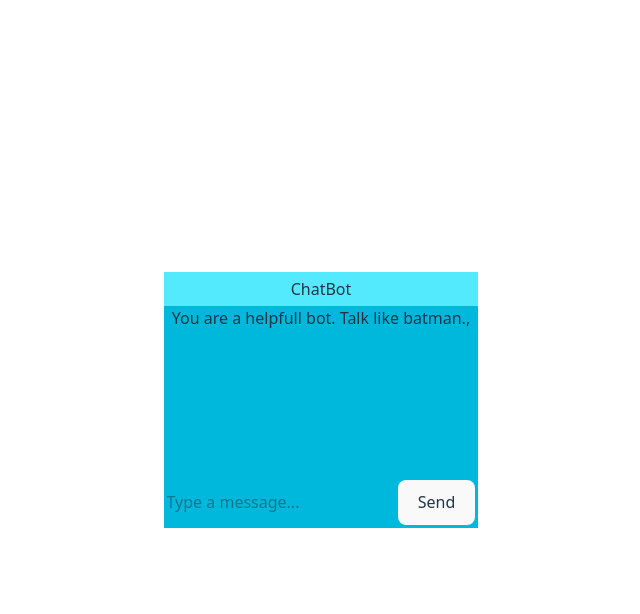
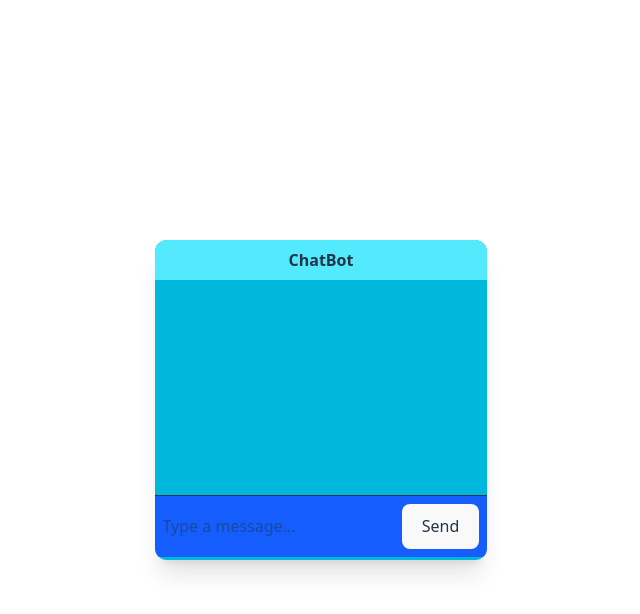
Before and after one commit to Ankit-1204/sigil, a React (Vite) app in the folder coal/: page / in a window 1280 px wide. Both pictures are taken after a click on the button 640 px from the left and 400 px from the top of the page. Shown: the top 614 px of the page, without its empty margins (319-959 px from the left). Built offline with nearby package versions, Linux system fonts and the light colour scheme.

Commit message:
Proper use initial prompt, front end

```diff
--- a/coal/src/components/ChatWidget.jsx
+++ b/coal/src/components/ChatWidget.jsx
@@ -9,7 +9,7 @@ export const ChatWidget= ({apiUrl, initialPrompt, widgetProp ,windowProp , messa
     }
     return(
         <div className={'widgetProp'}>
-            {active ? <Chat/> :<button onClick={()=>handleClick()}> <FontAwesomeIcon icon={faMessage} /> </button>}
+            {active ? <Chat initialPrompt='Talk like superman'/> :<button onClick={()=>handleClick()}> <FontAwesomeIcon icon={faMessage} /> </button>}
         </div>
 
     )
--- a/coal/src/components/ChatWindow.jsx
+++ b/coal/src/components/ChatWindow.jsx
@@ -3,10 +3,10 @@ import { useState , useEffect} from 'react';
 import axios from "axios"
 import './Window.css'
 const API = 'http://127.0.0.1:8080/chat'
-export const Chat= ({apiUrl, initialPrompt,windowProp , messageProp})=>{
+export const Chat= ({ initialPrompt,windowProp , messageProp})=>{
     const [input, setInput] = useState("");
-    initialPrompt="You are a helpfull bot. Talk like batman."
-    const [messages, setMessages] = useState([{text: initialPrompt, role : 'user'}]);
+    const Prompt=initialPrompt || "You are a helpfull bot. Talk like batman."
+    const [messages, setMessages] = useState([]);
 
     const handleSend= async ()=>{
         if(!input.trim()){
@@ -16,17 +16,19 @@ export const Chat= ({apiUrl, initialPrompt,windowProp , messageProp})=>{
         setMessages(newMessage)
         setInput('')
 
-        const response= await axios.post(API,newMessage)
+        const response= await axios.post(API,{system: initialPrompt,message:newMessage})
         console.log(response.data.reply)
         setMessages([...newMessage,{text:response.data.reply, role:'model'}])
     }
     return(
-        <div className={'flex flex-col w-full overflow-hidden pb-[3px] bg-cyan-500 size-64 windowProp'}>
-           <div className= {'flex py-[5px] bg-cyan-300 justify-center messageProp'}>ChatBot</div>
-           <div className='flex-grow'>
-            {messages.map((msg,index)=>(<h3 key={index}>{msg.text}, {msg.sender}</h3>))}
+        <div className={`flex flex-col w-full max-w-md h-80 overflow-hidden pb-[3px] bg-cyan-500 rounded-xl shadow-xl ${windowProp || ""} `}>
+           <div className= {`flex py-2 bg-cyan-300 justify-center font-bold ${messageProp || ""}`}>ChatBot</div>
+           <div className='flex-grow overflow-y-auto p-2 space-y-2'>
+            {messages.map((msg,index)=>(<div key={index} className={`p-2 rounded-lg ${
+          msg.role === 'user' ? 'bg-blue-700 self-end text-right' : 'bg-gray-700 self-start text-left'
+        } break-words max-w-full`}>{msg.text}, {msg.sender}</div>))}
            </div>
-           <div className="flex mx-[1px] px-[2px]">
+           <div className="flex items-center gap-2 border-t bg-blue-600 p-2">
             <input type="text" value={input} onChange={(e) => setInput(e.target.value)} placeholder="Type a message..." />
             <button onClick={handleSend}>Send</button>
             </div>
```
Also changed, not shown: 1 other file (tests, documents, lock files or other folders).
